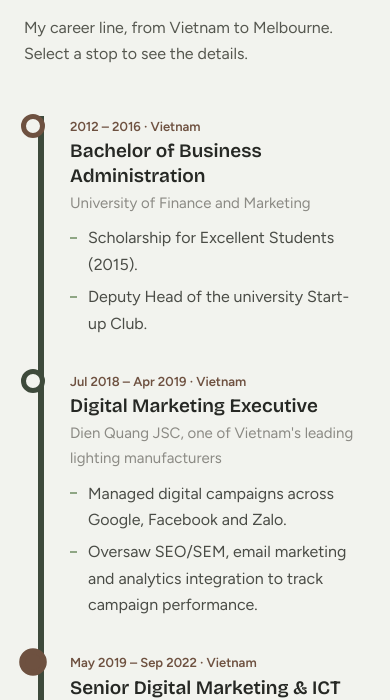
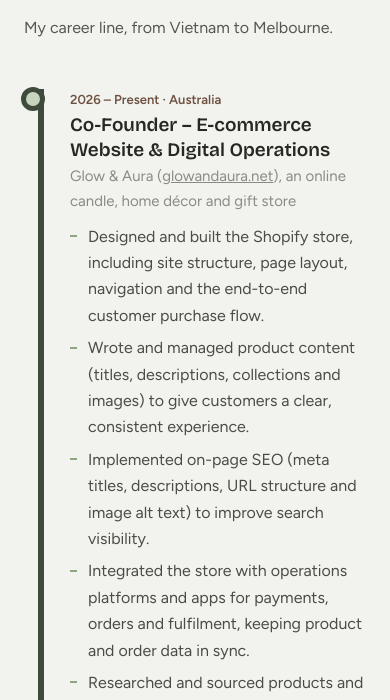
Before and after one commit to linhhuynh3110/linhhuynh-portfolio, a plain HTML site: page experience.html in a window 390 px wide. Shown: the part 168-868 px from the top of the page. Drawn offline with nearby package versions, Linux system fonts and the light colour scheme.

Commit message:
Show newest experience first on mobile
Co-Authored-By: Claude Opus 5.5 <noreply@anthropic.com>
Claude-Session: https://claude.ai/code/session_01NrHfSizBsJEbbo2rqf2erX

```diff
--- a/experience.html
+++ b/experience.html
@@ -29,7 +29,7 @@
 <main>
   <section class="block" id="experience">
     <div class="wrap">
-      <div class="sec-head"><h2>Experience</h2><p>My career line, from Vietnam to Melbourne. Select a stop to see the details.</p></div>
+      <div class="sec-head"><h2>Experience</h2><p>My career line, from Vietnam to Melbourne. <span class="desk-only">Select a stop to see the details.</span></p></div>
       <div class="metro" data-default="vd">
         <div class="zones"><span class="zone">Vietnam</span><span class="zone">Melbourne</span></div>
         <div class="track"></div>
--- a/styles.css
+++ b/styles.css
@@ -224,14 +224,17 @@ footer.plain .wrap{border-top-color:var(--line)}
 .key-row{display:flex;gap:18px;justify-content:center;margin-top:18px;font-size:13px;color:var(--stone)}
 @media (max-width:760px){
   .metro{padding-top:0}
-  .zones,.metro::after,.track,.stop-panel{display:none}
-  .stops{grid-template-columns:1fr;border-left:6px solid var(--moss);margin-left:14px}
+  .zones,.metro::after,.track,.stop-panel,.desk-only{display:none}
+  .stops{display:flex;flex-direction:column-reverse;border-left:6px solid var(--moss);margin-left:14px}
   .stop{padding:0 0 28px 26px;position:relative}
-  .stop.moved{margin-top:28px}
-  .stop.moved::before{content:"Moved to Melbourne";position:absolute;top:-30px;left:20px;font-size:12px;font-weight:600;color:var(--walnut)}
+  .stop.moved{margin-bottom:30px}
+  .stop.moved::after{content:"Moved to Melbourne";position:absolute;bottom:-14px;left:26px;font-size:12px;font-weight:600;color:var(--walnut)}
   .stop-btn{align-items:flex-start;text-align:left;padding:0;cursor:default}
   .dot,.big .dot{position:absolute;left:-23px;top:-2px;margin:0;width:24px;height:24px}
   .stop-yr{display:none}
+  .stop-btn[aria-pressed="true"] .dot{transform:none;background:var(--paper);border-color:var(--moss)}
+  .stu .stop-btn[aria-pressed="true"] .dot{border-color:var(--walnut)}
+  .big .stop-btn[aria-pressed="true"] .dot{background:var(--sage)}
   .stop-title,.stop-org{display:none}
   .stop-detail{display:block}
   .stop-detail h3{font:600 19px/1.3 var(--display);margin:2px 0}
```
